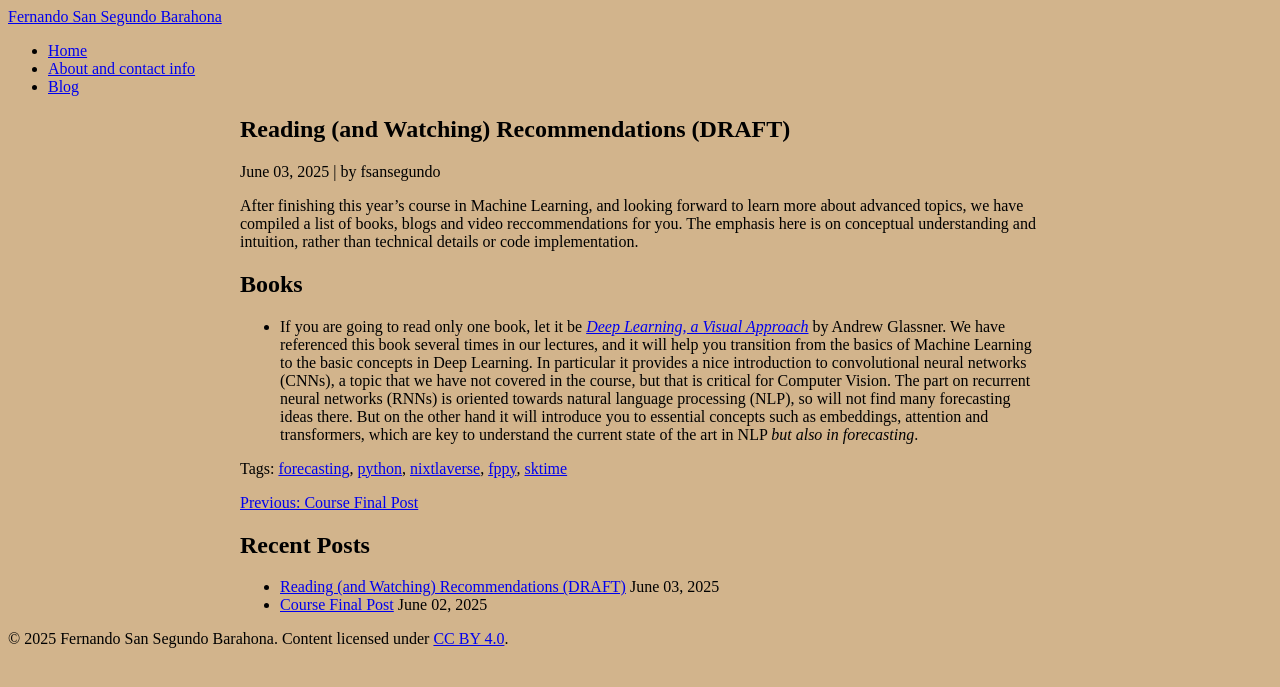
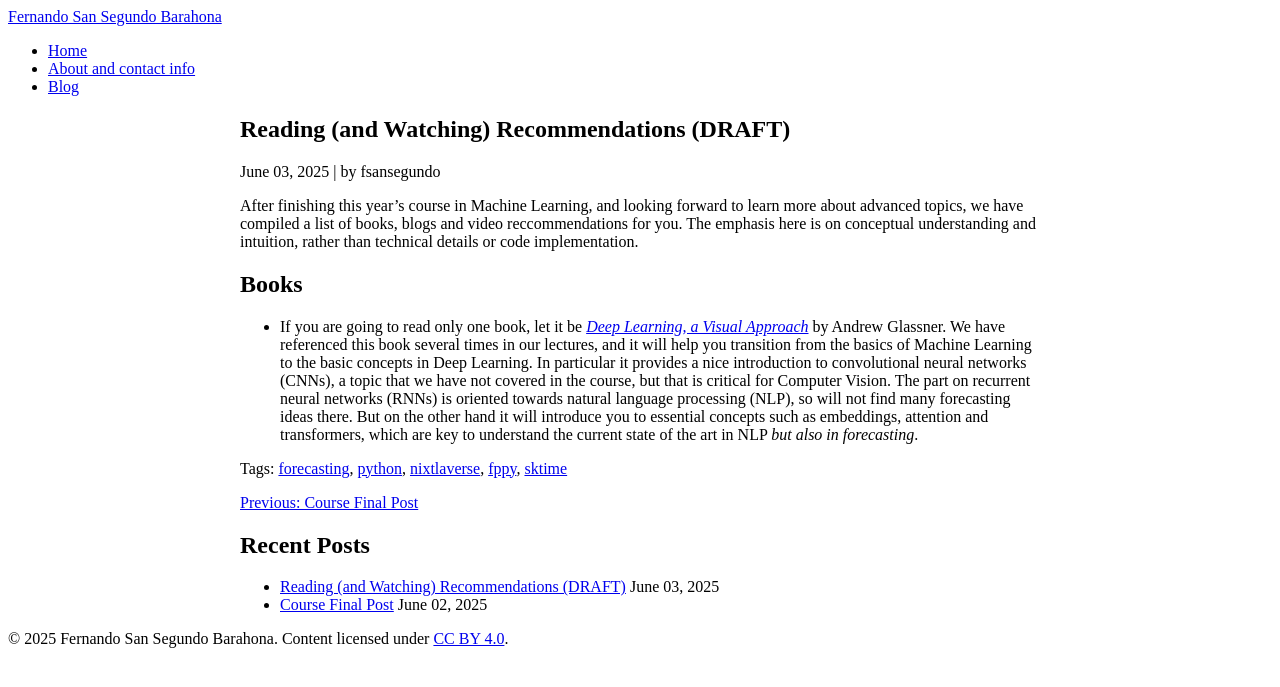
Before and after one commit to fsansegundo/fsansegundo.github.io, a Jekyll site: the page built from _posts/2025-06-03-Reading_and_Watching_Recommendations.md, in a window 1280 px wide. Shown: the top 687 px of the page. Built offline with Jekyll 4.4.1, drawn with Linux system fonts in a browser that asks for light colours.

Commit message:
Update style.css

```diff
--- a/assets/css/style.css
+++ b/assets/css/style.css
@@ -3,6 +3,3 @@
   margin: 0 auto;
   padding: 0 1rem;
 }
-body {
-  background-color: tan;
-}
```
